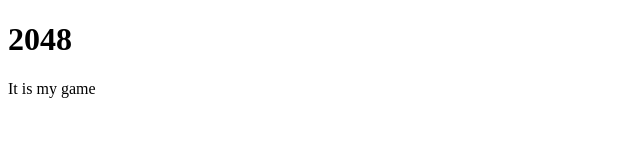
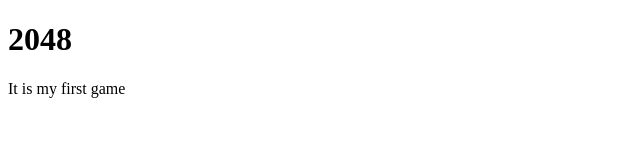
Before and after one commit to BohdanDanilchuk/labs, a plain HTML site: page index.html in a window 1280 px wide. Shown: the full height of the page, 0-640 px from the left. Drawn offline with Linux system fonts and the light colour scheme.

Commit message:
some chages in paragraph

```diff
--- a/index.html
+++ b/index.html
@@ -7,6 +7,6 @@
 </head>
 <body>
     <h1>2048</h1>
-    <p>It is my game</p>
+    <p>It is my first game</p>
 </body>
 </html>
```
